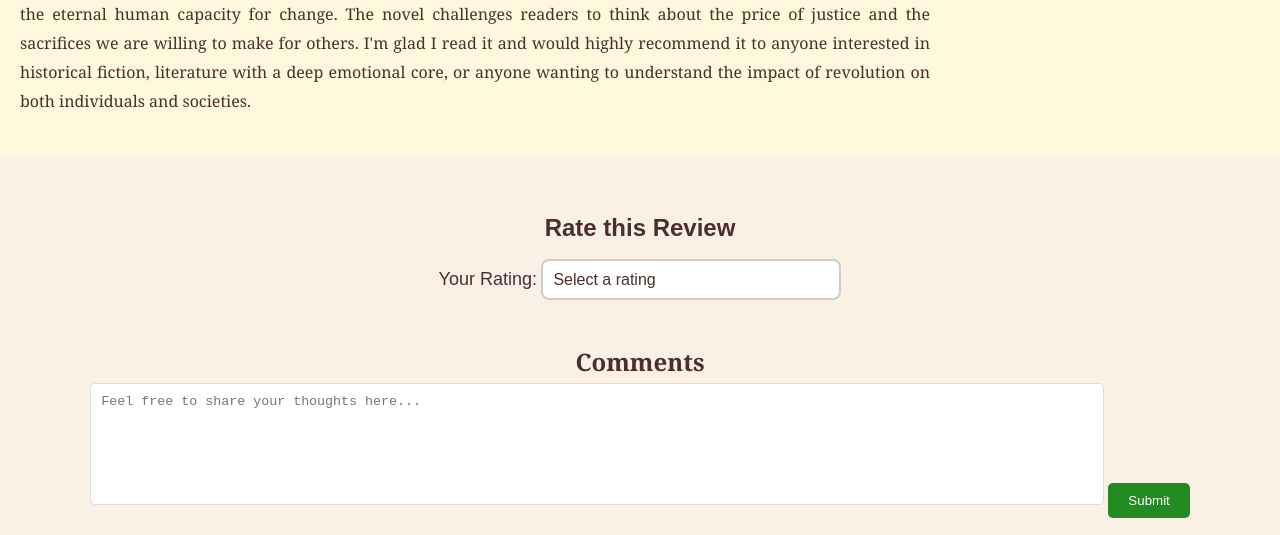
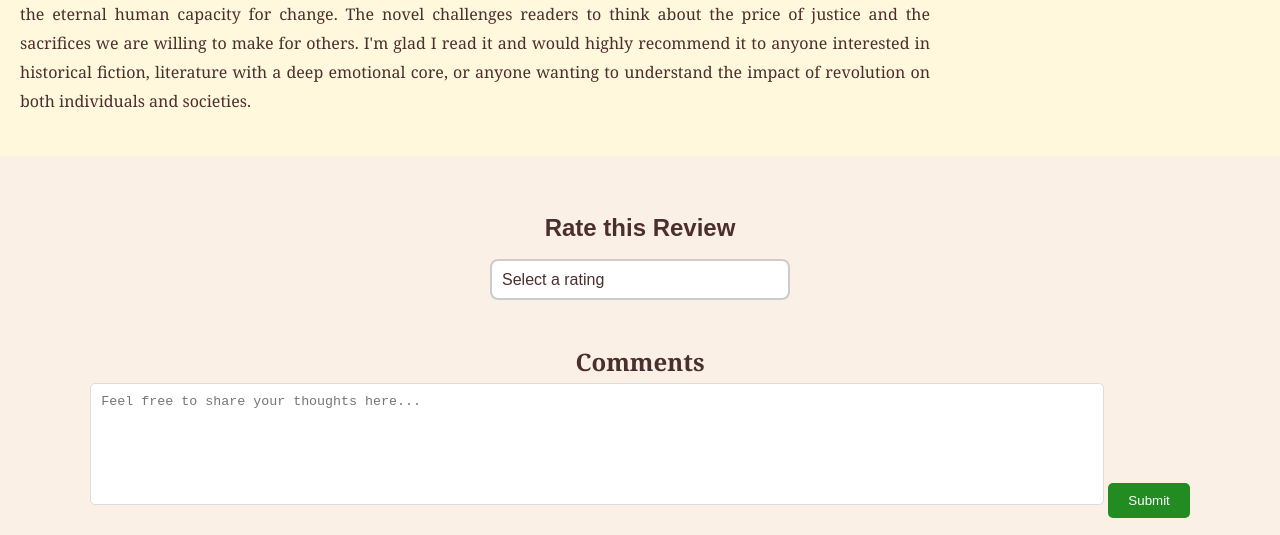
Before and after one commit to Rayyan-2704/readers-haven, a plain HTML site: page book2.html in a window 1280 px wide. Shown: the part 1565-2100 px from the top of the page. Drawn offline with Linux system fonts and the light colour scheme.

Commit message:
Update book2.html

```diff
--- a/book2.html
+++ b/book2.html
@@ -142,7 +142,6 @@
       <div class="rating-section">
         <h2>Rate this Review</h2>
         <form>
-          <label for="rating">Your Rating:</label>
           <select id="rating" name="rating" required>
             <option value="">Select a rating</option>
             <option value="5">★★★★★ - Excellent</option>
```
